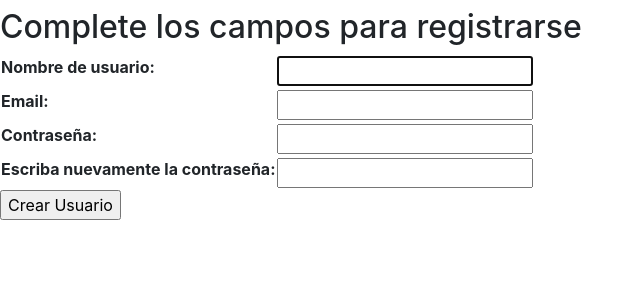
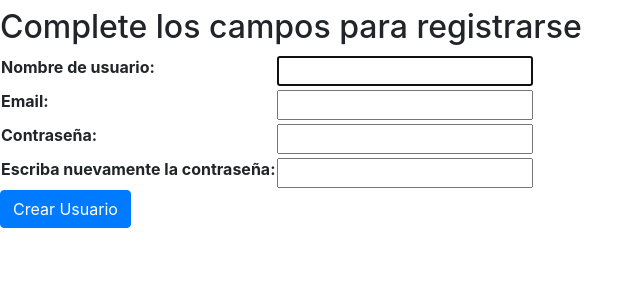
Before and after one commit to grupo5coder/proyectoG5, a Django app: page /register/ in a window 1280 px wide; the page is wider, and only the part inside the window is pictured. Shown: the part 56-356 px from the top of that part, without its empty margins (0-644 px from the left). Run offline with Django 4.2, Linux system fonts and the light colour scheme; parts of the project's set-up code (start-up, migrations or seed data) failed here and were passed over.

Commit message:
Update register.html

```diff
--- a/templates/auth/register.html
+++ b/templates/auth/register.html
@@ -13,7 +13,7 @@ Registro
             <table>
                 {{form.as_table}}
             </table>
-            <input type="submit", value="Crear Usuario">
+            <input class="btn btn-primary" type="submit", value="Crear Usuario">
         </form>
 
 {% endblock %}
```
